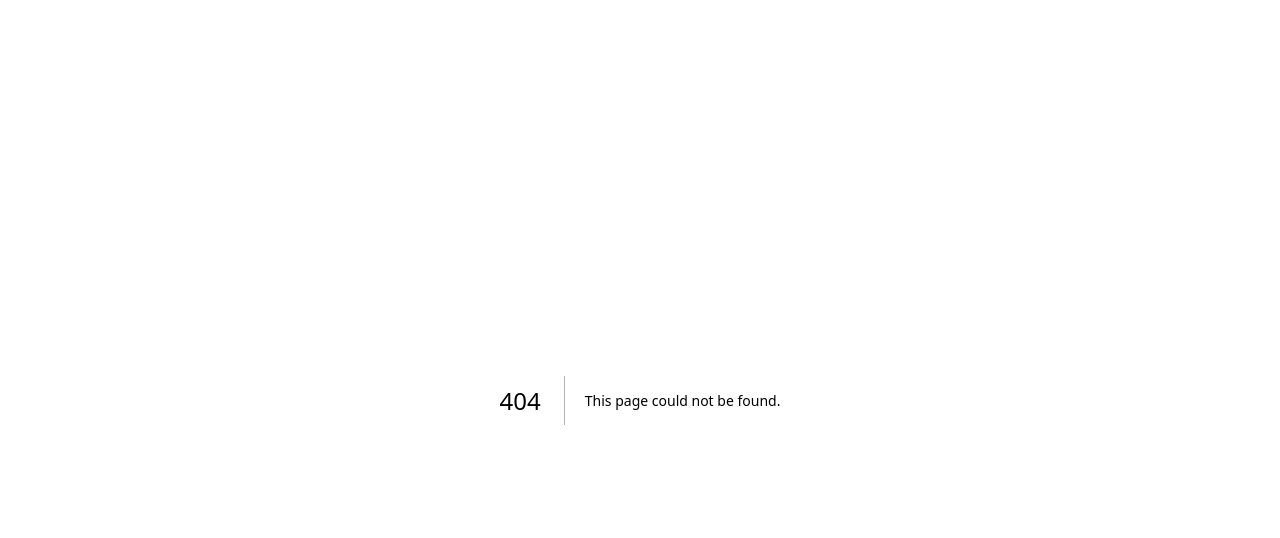
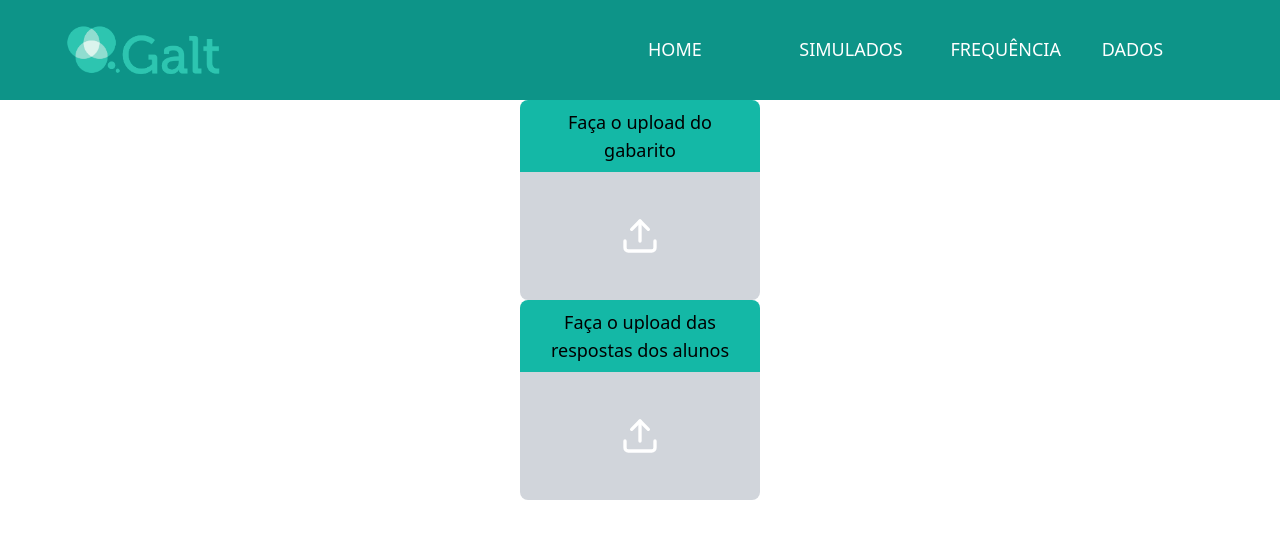
Before and after one commit to pfc15/Portal-Galt-Backend, a Next.js app in the folder frontend/: page /enviosimulado in a window 1280 px wide. Before the commit this address had no page. Shown: the top 538 px of the page. Built offline with nearby package versions, Linux system fonts and the light colour scheme.

Commit message:
feature-#20(simulado): Adiciona as paginas relacionadas ao simulado
Ref: #20

```diff
--- /dev/null
+++ b/frontend/src/app/enviosimulado/page.tsx
@@ -0,0 +1,15 @@
+'use client';
+
+import Header from "@/components/header";
+import InputFile from "@/components/fileinput";
+// import DateInput from "@/components/dateinput";
+
+export default function EnvioSimulado() {
+    return (
+        <div>
+            <Header />
+            <InputFile />
+            <InputFile label="Faça o upload das respostas dos alunos"/>
+        </div>
+    )
+}
--- /dev/null
+++ b/frontend/src/app/simuladoadmin/page.tsx
@@ -0,0 +1,11 @@
+'use client';
+
+import Header from "@/components/header";
+
+export default function SimuladoAdmin() {
+    return (
+        <div>
+            <Header />
+        </div>
+    )
+}
--- /dev/null
+++ b/frontend/src/app/simuladoaluno/page.tsx
@@ -0,0 +1,5 @@
+'use client';
+
+export default function SimuladoAluno() {
+
+}
--- /dev/null
+++ b/frontend/src/components/dateinput.tsx
@@ -0,0 +1 @@
+"use client";
--- /dev/null
+++ b/frontend/src/components/fileinput.tsx
@@ -0,0 +1,73 @@
+"use client";
+
+import React, { FC, useState } from "react";
+import { Upload, X } from "lucide-react";
+
+interface InputFileProps {
+  label?: string;
+  id?: string;
+  onChange?: (event: React.ChangeEvent<HTMLInputElement>) => void;
+}
+
+const InputFile: FC<InputFileProps> = ({
+  label,
+  id = "file_input",
+  onChange,
+}) => {
+  const [fileName, setFileName] = useState<string>("");
+
+  const handleFileChange = (event: React.ChangeEvent<HTMLInputElement>) => {
+    if (event.target.files && event.target.files.length > 0) {
+      setFileName(event.target.files[0].name);
+    }
+    if (onChange) {
+      onChange(event);
+    }
+  };
+
+  const handleCancel = () => {
+    setFileName("");
+    const input = document.getElementById(id) as HTMLInputElement;
+    if (input) {
+      input.value = "";
+    }
+  };
+
+  return (
+    <label
+      htmlFor={id}
+      className="flex flex-col items-center w-60 mx-auto cursor-pointer"
+    >
+      <div className="block w-full text-center text-lg font-medium text-black bg-teal-500 px-4 py-2 rounded-t-lg">
+        {label || "Faça o upload do gabarito"}
+      </div>
+      <div className="flex flex-col items-center justify-center w-full h-32 bg-gray-300 rounded-b-lg hover:bg-gray-400 relative">
+        {fileName ? (
+          <div className="flex flex-col items-center">
+            <span className="text-black text-sm text-center px-2">
+              {fileName}
+            </span>
+            <button
+              type="button"
+              className="absolute bottom-2 flex items-center justify-center bg-transparent text-white hover:text-gray-700"
+              onClick={handleCancel}
+            >
+              <X size={24} />
+            </button>
+          </div>
+        ) : (
+          <Upload size={40} color="white" />
+        )}
+      </div>
+      <input
+        className="hidden"
+        id={id}
+        type="file"
+        accept=".csv"
+        onChange={handleFileChange}
+      />
+    </label>
+  );
+};
+
+export default InputFile;
```
